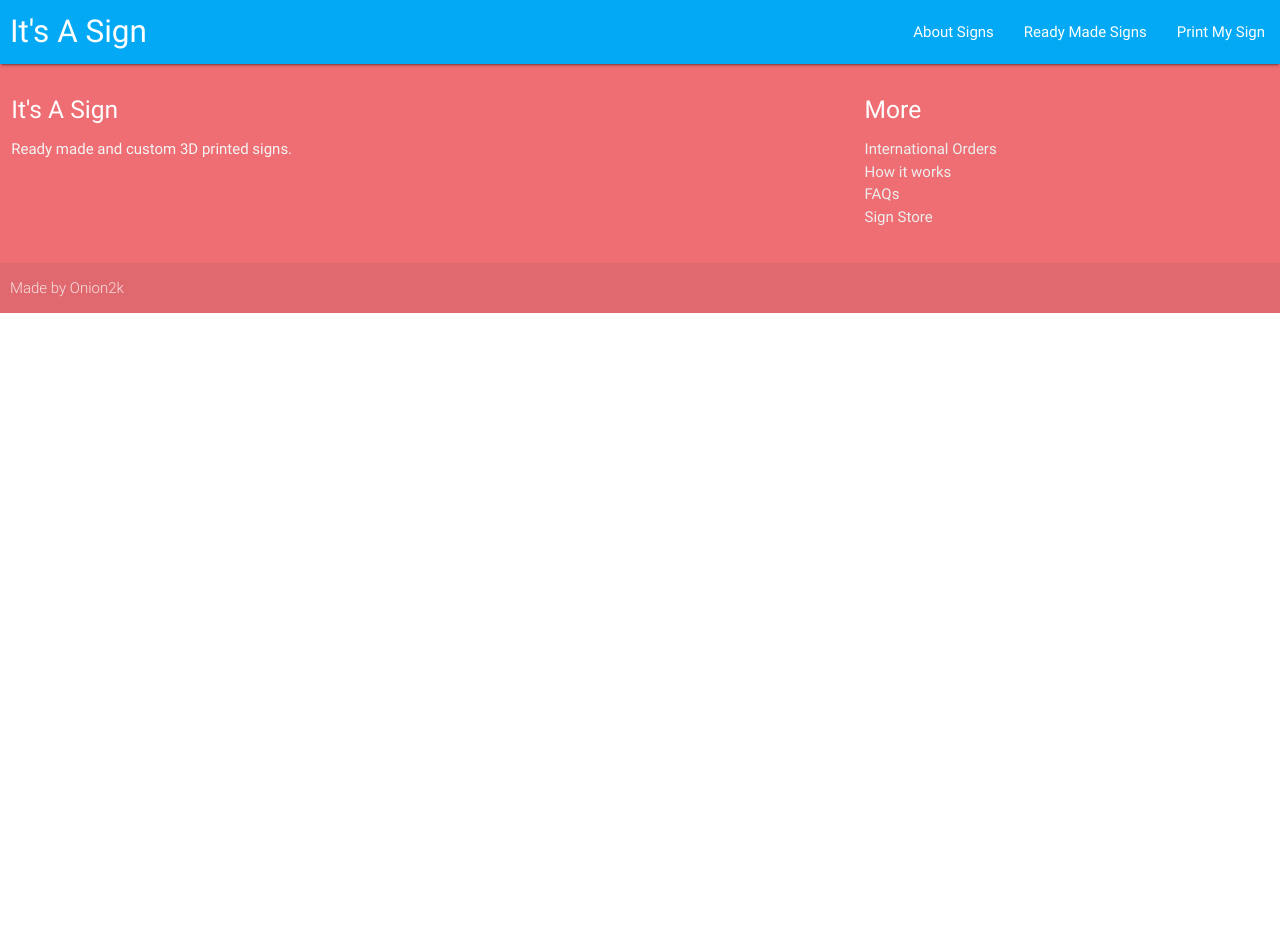
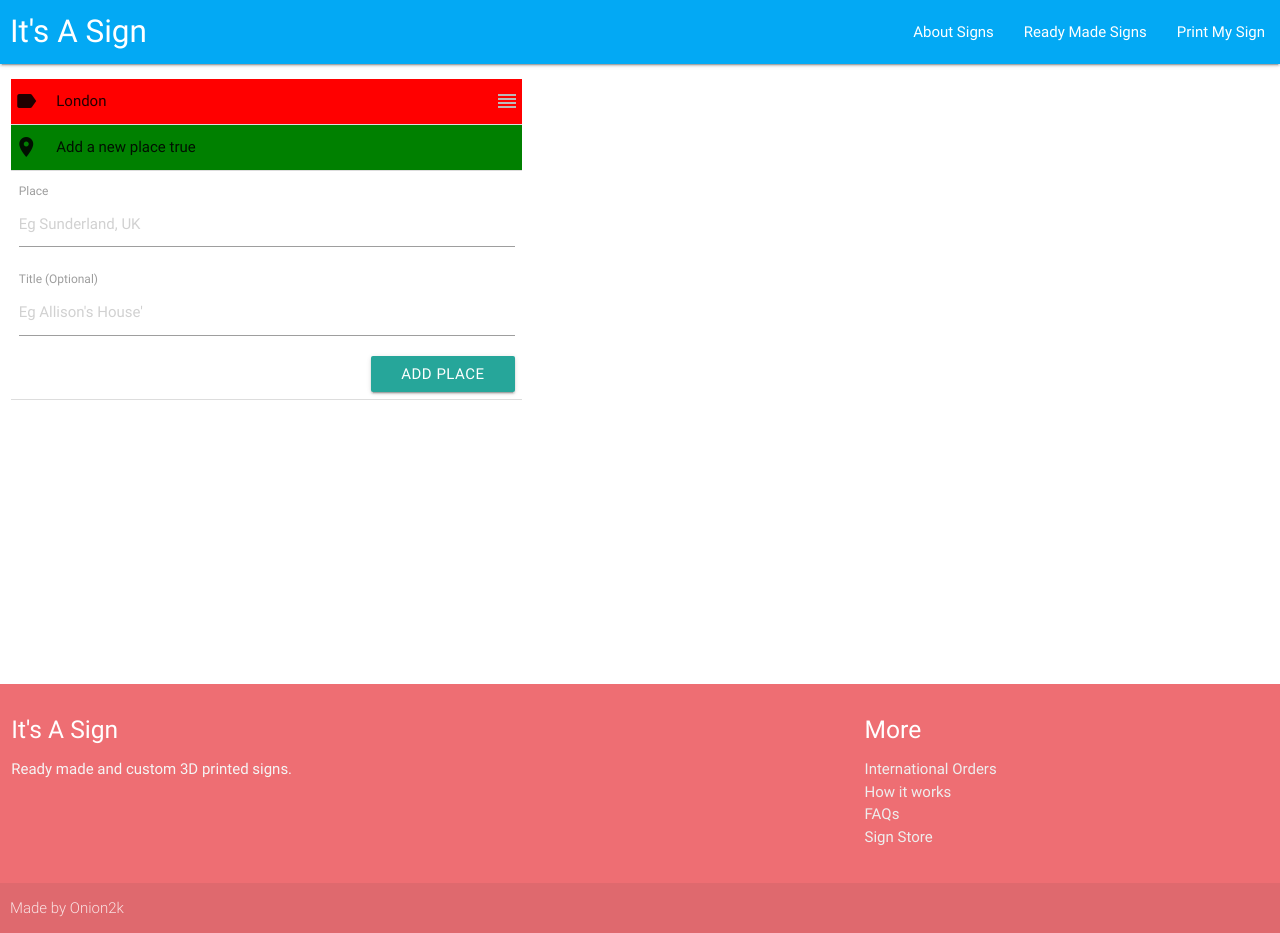
Before and after one commit to onion2k/signpost, a Vue app in the folder signpost-vue/: page / in a window 1280 px wide. Before the commit the page ends 800 px from the top, so only its background shows below. Built offline with nearby package versions, Linux system fonts and the light colour scheme.

Commit message:
Vue version events

```diff
--- a/signpost-vue/index.html
+++ b/signpost-vue/index.html
@@ -4,6 +4,11 @@
     <meta charset="utf-8">
     <title>signpost-compiled</title>
     <link rel="stylesheet" href="/static/materialize.css">
+    <link href="https://fonts.googleapis.com/icon?family=Material+Icons" rel="stylesheet">
+    <script src="http://cdnjs.cloudflare.com/ajax/libs/gsap/1.19.0/easing/EasePack.min.js"></script>
+    <script src="https://cdnjs.cloudflare.com/ajax/libs/gsap/1.19.1/TweenLite.min.js"></script>
+    <script src="https://cdnjs.cloudflare.com/ajax/libs/gsap/1.19.1/TimelineMax.min.js"></script>
+
   </head>
   <body>
     <div id="app"></div>
--- a/signpost-vue/src/components/Editor.vue
+++ b/signpost-vue/src/components/Editor.vue
@@ -1,11 +1,19 @@
 <template>
   <div class="main">
     <spNavbar></spNavbar>
-
-            <draggable :list="places" :options="{handle:'.handle'}" @change="onChange" class="dragArea">
-              <placeedit v-for="(place, index) in places" v-bind:place="place" v-bind:index="index" :key="place.place"></placeedit>
-            </draggable>
-
+    <div class="row">
+      <div class="col s5" id="placelist" ref="placelist">
+        <ul>
+          <draggable :list="places" :options="{handle:'.handle'}" @change="onChange" class="dragArea">
+            <spPlacesEditor v-for="(place, index) in places" v-bind:place="place" v-bind:index="index" :key="place.place"></spPlacesEditor>
+          </draggable>
+          <spPlacesNew></spPlacesNew>
+        </ul>
+      </div>
+      <div class="col s7">
+        <spThreeViewer></spThreeViewer>
+      </div>
+    </div>
     <spFooter></spFooter>
   </div>
 </template>
@@ -14,6 +22,9 @@
 
 import spNavbar from '@/components/spNavbar.vue';
 import spFooter from '@/components/spFooter.vue';
+import spPlacesEditor from '@/components/spPlacesEditor.vue';
+import spPlacesNew from '@/components/spPlacesNew.vue';
+import spThreeViewer from '@/components/spThreeViewer.vue';
 import draggable from 'vuedraggable'
 
 export default {
@@ -23,8 +34,7 @@ export default {
       id: '',
       place: '',
       title: '',
-      places: [],
-      placeform: true
+      places: [{ place: 'London', title: ''}],
     }
   },
   created: function(){
@@ -33,6 +43,9 @@ export default {
   components: {
     spNavbar,
     spFooter,
+    spPlacesEditor,
+    spPlacesNew,
+    spThreeViewer,
     draggable
   },
   methods: {
@@ -136,5 +149,16 @@ export default {
 
 <!-- Add "scoped" attribute to limit CSS to this component only -->
 <style scoped>
-
+  .controls {
+    position: relative;
+  }
+  #toast-container {
+    top: 5%;
+    right: 5%;
+    left: auto;
+  }
+  .toast {
+    border-radius: 5px;
+    border: 2px solid #000;
+  }
 </style>
--- a/signpost-vue/src/components/spPlacesEditor.vue
+++ b/signpost-vue/src/components/spPlacesEditor.vue
@@ -29,15 +29,15 @@ export default {
         return { 'instancePlace': this.place.place, 'instanceTitle': this.place.title };
     },
     methods: {
-        edit: function (place, index) {
+        edit(place, index) {
             place.place = this.instancePlace;
             place.title = this.instanceTitle;
             app.editArm(place, index);
         },
-        remove: function (place,index) {
+        remove(place,index) {
             app.deleteArm(place, index);
         },
-        activate: function(place){
+        activate(place){
             app.deactivate();
             place.active = !place.active;
         }
@@ -47,5 +47,25 @@ export default {
 
 <!-- Add "scoped" attribute to limit CSS to this component only -->
 <style scoped>
+  .collapsible-header {
+    padding: 0;
+    background-color: red;
+  }
+  .collapsible-header span.handle i {
+    margin-right: 0;
+  }
+  .collapsible-body {
+    padding: 0.5rem;
+  }
+  .collapsible-header.active {
+    display: block;
+    background-color: green;
+  }
+  .collapsible-body.active {
+    display: block;
+  }
+  .handle {
+    color: #bbb;
+  }
 
 </style>
--- /dev/null
+++ b/signpost-vue/src/components/spPlacesNew.vue
@@ -0,0 +1,64 @@
+<template>
+    <li id="newplaceform" class="" v-bind:class="{ active: placeform }">
+        <div class="collapsible-header" v-on:click="activate" v-bind:class="{ active: placeform }"><i class="material-icons">location_on</i>Add a new place {{ placeform }}</div>
+        <div class="collapsible-body" v-bind:class="{ active: placeform }" style="overflow: auto;">
+        <form id="addplace">
+            <div class="form-group">
+            <label for="placename">Place</label>
+            <input type="text" class="form-control" v-model="place" placeholder="Eg Sunderland, UK">
+            </div>
+            <div class="form-group">
+            <label for="title">Title (Optional)</label>
+            <input type="text" class="form-control" v-model="title" placeholder="Eg Allison's House'">
+            </div>
+            <button type="button" id="addnewplace" v-on:click="encode" class="btn right waves-effect waves-light">Add Place</button>
+        </form>
+        </div>
+    </li>
+</template>
+
+<script>
+export default {
+    name: 'spPlacesNew',
+    data: function(){
+        return {
+            placeform: true,
+            place: '',
+            title: ''
+        }
+    },
+    methods: {
+        activate() {
+            this.placeform = !this.placeform;
+        },
+        encode() {
+
+        }
+    }
+}
+</script>
+
+<!-- Add "scoped" attribute to limit CSS to this component only -->
+<style scoped>
+  .collapsible-header {
+    padding: 0;
+    background-color: red;
+  }
+  .collapsible-header span.handle i {
+    margin-right: 0;
+  }
+  .collapsible-body {
+    padding: 0.5rem;
+  }
+  .collapsible-header.active {
+    display: block;
+    background-color: green;
+  }
+  .collapsible-body.active {
+    display: block;
+  }
+  .handle {
+    color: #bbb;
+  }
+
+</style>
--- /dev/null
+++ b/signpost-vue/src/components/spThreeViewer.vue
@@ -0,0 +1,19 @@
+<template>
+    <div style="min-height: 600px; padding: 0;" id="wrapper"></div>
+</template>
+
+<script>
+export default {
+  name: 'spThreeViewer',
+  data () {
+    return {
+
+    }
+  }
+}
+</script>
+
+<!-- Add "scoped" attribute to limit CSS to this component only -->
+<style scoped>
+
+</style>
```
